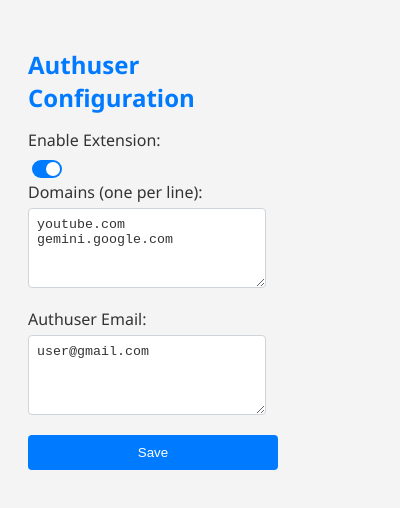
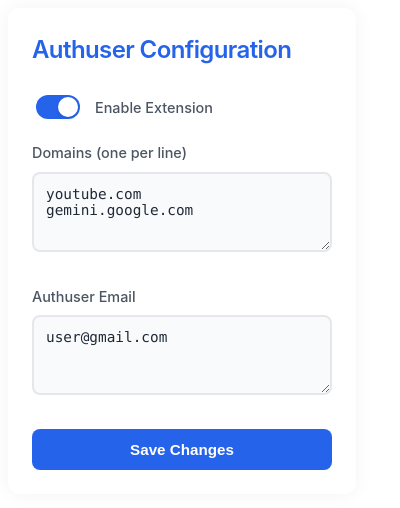
Before and after one commit to altersquare/preferred-google-login, a browser extension: page src/popup.html in a window 400 px wide. Drawn offline with Linux system fonts and the light colour scheme.

Commit message:
other: improved css

```diff
--- a/src/popup.html
+++ b/src/popup.html
@@ -5,64 +5,89 @@
     <title>Authuser Config</title>
     <style>
         body {
-            width: 250px;
-            font-family: 'Segoe UI', Tahoma, Geneva, Verdana, sans-serif;
-            /* Modern font */
-            padding: 20px;
-            background-color: #f4f4f4;
-            /* Light background */
-            color: #333;
-            /* Dark text color */
+            width: 300px;
+            font-family: 'Inter', -apple-system, BlinkMacSystemFont, 'Segoe UI', Roboto, sans-serif;
+            padding: 24px;
+            background-color: #ffffff;
+            color: #1a1a1a;
+            line-height: 1.5;
+            box-shadow: 0 0 20px rgba(0, 0, 0, 0.05);
+            border-radius: 12px;
         }
 
         h2 {
-            margin-bottom: 15px;
-            color: #007bff;
-            /* Blue heading */
+            margin: 0 0 24px 0;
+            color: #2563eb;
+            font-size: 1.5rem;
+            font-weight: 600;
+            letter-spacing: -0.025em;
+        }
+
+        .input-group {
+            margin-bottom: 20px;
         }
 
         label {
             display: block;
-            margin-bottom: 5px;
+            margin-bottom: 8px;
             font-weight: 500;
-            /* Semi-bold labels */
+            color: #4b5563;
+            font-size: 0.9rem;
+            transition: color 0.2s ease;
+        }
+
+        .input-group:focus-within label {
+            color: #2563eb;
         }
 
         textarea {
-            width: calc(100% - 12px);
-            /* Full width with padding adjustment */
+            width: 100%;
             height: 80px;
-            padding: 8px;
-            border: 1px solid #ced4da;
-            /* Light gray border */
-            border-radius: 4px;
-            margin-bottom: 15px;
-            font-family: monospace;
+            padding: 12px;
+            border: 2px solid #e5e7eb;
+            border-radius: 8px;
+            margin-bottom: 8px;
+            font-family: 'SF Mono', 'Consolas', monospace;
+            font-size: 0.9rem;
             resize: vertical;
-            /* Allow vertical resizing */
             box-sizing: border-box;
-            /* Include padding in width calculation */
-            background-color: #fff;
-            /* White background for textareas */
-            color: #333;
+            background-color: #f9fafb;
+            color: #1f2937;
+            transition: all 0.2s ease;
+        }
+
+        textarea:focus {
+            outline: none;
+            border-color: #2563eb;
+            background-color: #ffffff;
+            box-shadow: 0 0 0 3px rgba(37, 99, 235, 0.1);
+        }
+
+        .toggle-container {
+            display: flex;
+            align-items: center;
+            margin-bottom: 20px;
+            gap: 12px;
+        }
+
+        .toggle-container label {
+            margin-bottom: 0;
+            padding-top: 2px;
         }
 
         input[type="checkbox"] {
-            margin-right: 10px;
-            vertical-align: middle;
-            /* Align checkbox with label */
             appearance: none;
-            width: 30px;
-            height: 18px;
-            background-color: #ced4da;
-            border-radius: 9px;
+            width: 44px;
+            height: 24px;
+            background-color: #e5e7eb;
+            border-radius: 12px;
             position: relative;
             cursor: pointer;
+            transition: all 0.3s ease;
         }
 
         input[type="checkbox"]:checked {
-            background-color: #007bff;
-            /* Blue when checked */
+            background-color: #2563eb;
         }
 
         input[type="checkbox"]::before {
@@ -70,50 +95,84 @@
             position: absolute;
             top: 2px;
             left: 2px;
-            width: 14px;
-            height: 14px;
+            width: 20px;
+            height: 20px;
             background-color: white;
             border-radius: 50%;
-            transition: transform 0.2s ease;
+            transition: transform 0.3s cubic-bezier(0.4, 0, 0.2, 1);
+            box-shadow: 0 2px 4px rgba(0, 0, 0, 0.1);
         }
 
         input[type="checkbox"]:checked::before {
-            transform: translateX(12px);
+            transform: translateX(20px);
+        }
+
+        input[type="checkbox"]:focus {
+            outline: none;
+            box-shadow: 0 0 0 3px rgba(37, 99, 235, 0.1);
         }
 
         .saveButton {
-            background-color: #007bff;
-            /* Blue button */
+            background-color: #2563eb;
             color: white;
             border: none;
-            padding: 10px 20px;
-            border-radius: 4px;
+            padding: 12px 24px;
+            border-radius: 8px;
             cursor: pointer;
             width: 100%;
-            /* Full width button */
-            transition: background-color 0.2s ease;
-            /* Smooth hover effect */
+            font-weight: 600;
+            font-size: 0.95rem;
+            transition: all 0.2s ease;
+            position: relative;
+            overflow: hidden;
         }
 
         .saveButton:hover {
-            background-color: #0056b3;
-            /* Darker blue on hover */
+            background-color: #1d4ed8;
+            transform: translateY(-1px);
+        }
+
+        .saveButton:active {
+            transform: translateY(1px);
+        }
+
+        .saveButton::after {
+            content: '';
+            position: absolute;
+            top: 50%;
+            left: 50%;
+            width: 100%;
+            height: 100%;
+            background-color: rgba(255, 255, 255, 0.1);
+            transform: translate(-50%, -50%) scale(0);
+            border-radius: 50%;
+            transition: transform 0.4s ease-out;
+        }
+
+        .saveButton:active::after {
+            transform: translate(-50%, -50%) scale(2);
         }
     </style>
 </head>
 
 <body>
     <h2>Authuser Configuration</h2>
-    <label for="authuserToggle">Enable Extension:</label>
-    <input type="checkbox" id="authuserToggle">
+    <div class="toggle-container">
+        <input type="checkbox" id="authuserToggle">
+        <label for="authuserToggle">Enable Extension</label>
+    </div>
 
-    <label for="domainTextarea">Domains (one per line):</label>
-    <textarea id="domainTextarea"></textarea>
+    <div class="input-group">
+        <label for="domainTextarea">Domains (one per line)</label>
+        <textarea id="domainTextarea" placeholder="Enter domains..."></textarea>
+    </div>
 
-    <label for="emailTextarea">Authuser Email:</label>
-    <textarea id="emailTextarea"></textarea>
+    <div class="input-group">
+        <label for="emailTextarea">Authuser Email</label>
+        <textarea id="emailTextarea" placeholder="Enter email..."></textarea>
+    </div>
 
-    <button class="saveButton" id="saveButton">Save</button>
+    <button class="saveButton" id="saveButton">Save Changes</button>
 
     <script src="popup.js"></script>
 </body>
```
